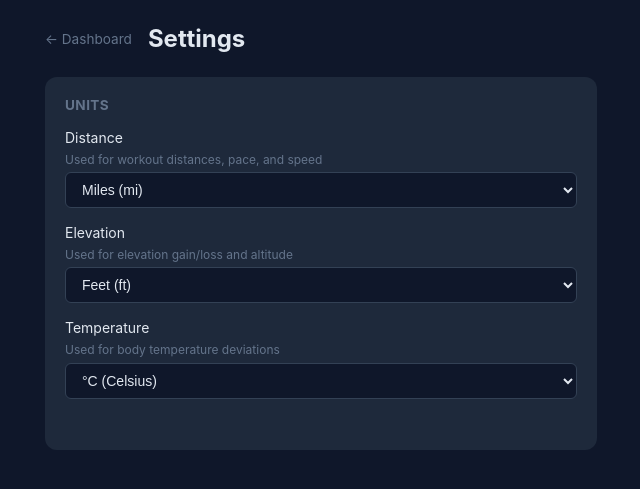
After one commit to imbue-openhost/health-dashboard, a Python web app: template health_dashboard/src/health_dashboard/templates/settings.html in a window 1280 px wide. The commit adds this page. Shown: the top 489 px of the page, without its empty margins (319-959 px from the left). Run offline with Jinja, Linux system fonts and the light colour scheme; the template is opened without the code that fills it, so the values that code supplies are empty.

Commit message:
Add settings page with configurable units
Settings page at /settings with distance (mi/km), elevation (ft/m),
and temperature (C/F) preferences stored in localStorage. Defaults
to miles and feet. Workouts page respects all unit settings for
distance, pace, speed, elevation, and splits.

Co-Authored-By: Claude Opus 4.6 (1M context) <noreply@anthropic.com>
Co-authored-by: Sculptor <sculptor@imbue.com>

```diff
--- a/health_dashboard/src/health_dashboard/templates/dashboard.html
+++ b/health_dashboard/src/health_dashboard/templates/dashboard.html
@@ -91,6 +91,7 @@
   <h1>Health Dashboard</h1>
   <div style="display:flex;gap:0.75rem;font-size:0.85rem">
     <a href="/workouts" style="color:#94a3b8;text-decoration:none">Workouts</a>
+    <a href="/settings" style="color:#94a3b8;text-decoration:none">Settings</a>
   </div>
 </div>
 <div class="error-banner" id="errorBanner"></div>
--- /dev/null
+++ b/health_dashboard/src/health_dashboard/templates/settings.html
@@ -0,0 +1,104 @@
+<!DOCTYPE html>
+<html lang="en">
+<head>
+<meta charset="utf-8">
+<meta name="viewport" content="width=device-width, initial-scale=1">
+<title>Settings - Health Dashboard</title>
+<style>
+  * { box-sizing: border-box; margin: 0; padding: 0; }
+  body {
+    font-family: -apple-system, BlinkMacSystemFont, 'Segoe UI', system-ui, sans-serif;
+    background: #0f172a; color: #e2e8f0; padding: 1.5rem; max-width: 600px; margin: 0 auto;
+  }
+  .header { display: flex; align-items: center; gap: 1rem; margin-bottom: 1.5rem; }
+  .header a { color: #64748b; text-decoration: none; font-size: 0.85rem; }
+  h1 { font-size: 1.5rem; }
+  .card { background: #1e293b; border-radius: 12px; padding: 1.25rem; margin-bottom: 1rem; }
+  .card h3 {
+    font-size: 0.85rem; color: #64748b; margin-bottom: 1rem;
+    text-transform: uppercase; letter-spacing: 0.03em;
+  }
+  .setting { margin-bottom: 1rem; }
+  .setting:last-child { margin-bottom: 0; }
+  .setting label { display: block; font-size: 0.875rem; margin-bottom: 0.35rem; }
+  .setting .desc { font-size: 0.75rem; color: #64748b; margin-bottom: 0.35rem; }
+  select {
+    width: 100%; padding: 0.5rem 0.75rem; border-radius: 6px; border: 1px solid #334155;
+    background: #0f172a; color: #e2e8f0; font-size: 0.875rem;
+    appearance: auto;
+  }
+  .saved {
+    color: #10b981; font-size: 0.8rem; margin-top: 0.75rem;
+    opacity: 0; transition: opacity 0.2s;
+  }
+  .saved.show { opacity: 1; }
+</style>
+</head>
+<body>
+<div class="header">
+  <a href="/">&larr; Dashboard</a>
+  <h1>Settings</h1>
+</div>
+
+<div class="card">
+  <h3>Units</h3>
+  <div class="setting">
+    <label for="distance-unit">Distance</label>
+    <div class="desc">Used for workout distances, pace, and speed</div>
+    <select id="distance-unit">
+      <option value="mi">Miles (mi)</option>
+      <option value="km">Kilometers (km)</option>
+    </select>
+  </div>
+  <div class="setting">
+    <label for="elevation-unit">Elevation</label>
+    <div class="desc">Used for elevation gain/loss and altitude</div>
+    <select id="elevation-unit">
+      <option value="ft">Feet (ft)</option>
+      <option value="m">Meters (m)</option>
+    </select>
+  </div>
+  <div class="setting">
+    <label for="temp-unit">Temperature</label>
+    <div class="desc">Used for body temperature deviations</div>
+    <select id="temp-unit">
+      <option value="C">&deg;C (Celsius)</option>
+      <option value="F">&deg;F (Fahrenheit)</option>
+    </select>
+  </div>
+  <div class="saved" id="saved">Settings saved</div>
+</div>
+
+<script>
+var DEFAULTS = { distance_unit: 'mi', elevation_unit: 'ft', temp_unit: 'C' };
+
+function getSettings() {
+  try {
+    var s = JSON.parse(localStorage.getItem('health_dashboard_settings') || '{}');
+    return Object.assign({}, DEFAULTS, s);
+  } catch(e) { return Object.assign({}, DEFAULTS); }
+}
+
+function saveSettings(s) {
+  localStorage.setItem('health_dashboard_settings', JSON.stringify(s));
+}
+
+var settings = getSettings();
+document.getElementById('distance-unit').value = settings.distance_unit;
+document.getElementById('elevation-unit').value = settings.elevation_unit;
+document.getElementById('temp-unit').value = settings.temp_unit;
+
+document.querySelectorAll('select').forEach(function(sel) {
+  sel.addEventListener('change', function() {
+    settings.distance_unit = document.getElementById('distance-unit').value;
+    settings.elevation_unit = document.getElementById('elevation-unit').value;
+    settings.temp_unit = document.getElementById('temp-unit').value;
+    saveSettings(settings);
+    var el = document.getElementById('saved');
+    el.classList.add('show');
+    setTimeout(function() { el.classList.remove('show'); }, 1500);
+  });
+});
+</script>
+</body>
+</html>
```
Also changed, not shown: health_dashboard/src/health_dashboard/app.py (+7 -0 lines), health_dashboard/src/health_dashboard/templates/workouts.html (+46 -25 lines).
